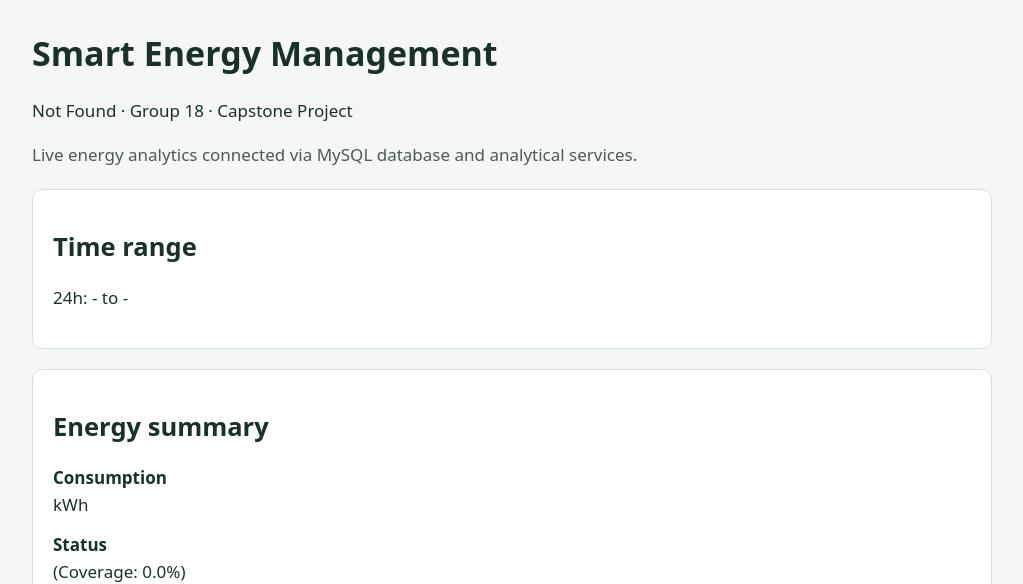
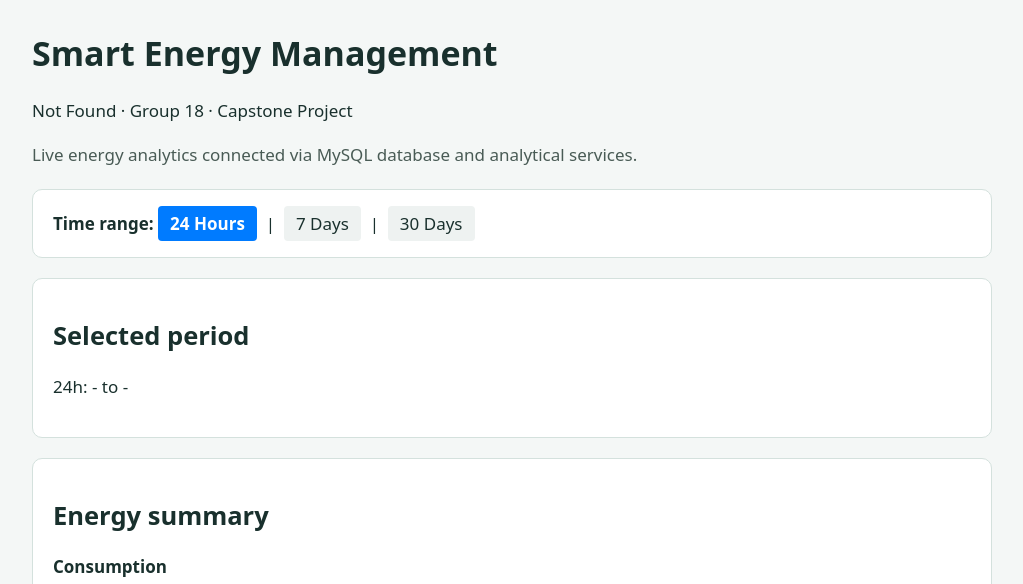
Before and after one commit to danial-rafiee/Capstone-Project, a Flask app: page / in a window 1280 px wide. Shown: the top 584 px of the page, without its empty margins (128-1151 px from the left). Run offline with Flask 3, Linux system fonts and the light colour scheme; data that the repository does not hold is empty.

Commit message:
add time range preset buttons to dashboard ui

```diff
--- a/smart_energy/web/templates/dashboard.html
+++ b/smart_energy/web/templates/dashboard.html
@@ -9,6 +9,8 @@
     section { background: white; border: 1px solid #d4e1dd; border-radius: 10px; padding: 20px; margin: 20px 0; }
     h1,h2 { line-height: 1.25; } dt { font-weight: 600; } dd { margin: 0 0 12px; }
     .note { color: #495b55; } .score { font-size: 32px; font-weight: 700; }
+    .preset-nav a { text-decoration: none; padding: 6px 12px; border-radius: 4px; background: #eef2f1; color: #19302d; }
+    .preset-nav a.active { background: #007bff; color: white; font-weight: bold; }
   </style>
 </head>
 <body>
@@ -17,9 +19,17 @@
   <p>{{ building_name }} · Group 18 · Capstone Project</p>
   <p class="note">Live energy analytics connected via MySQL database and analytical services.</p>
 
-  <!-- Time Range Section -->
+  <!-- Time Range Presets -->
+  <section class="preset-nav">
+    <strong>Time range:</strong>
+    <a href="/?preset=24h" class="{% if time_range.preset == '24h' %}active{% endif %}">24 Hours</a> &nbsp;|&nbsp;
+    <a href="/?preset=7d" class="{% if time_range.preset == '7d' %}active{% endif %}">7 Days</a> &nbsp;|&nbsp;
+    <a href="/?preset=30d" class="{% if time_range.preset == '30d' %}active{% endif %}">30 Days</a>
+  </section>
+
+  <!-- Time Range Details Section -->
   <section>
-    <h2>Time range</h2>
+    <h2>Selected period</h2>
     <p>{{ time_range.preset }}: {{ time_range.start }} to {{ time_range.end }}</p>
   </section>
 
```
